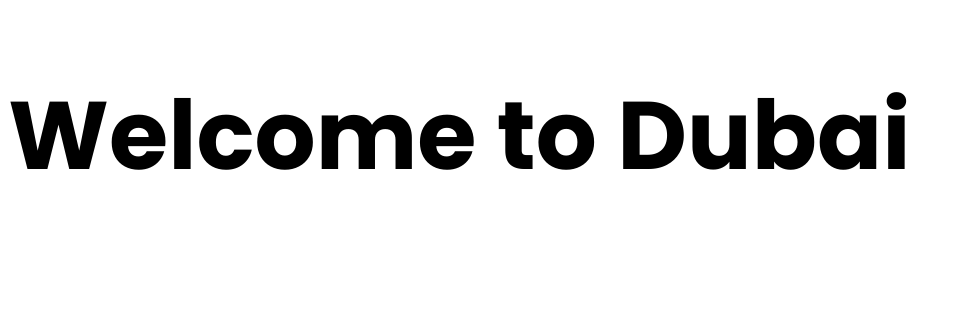
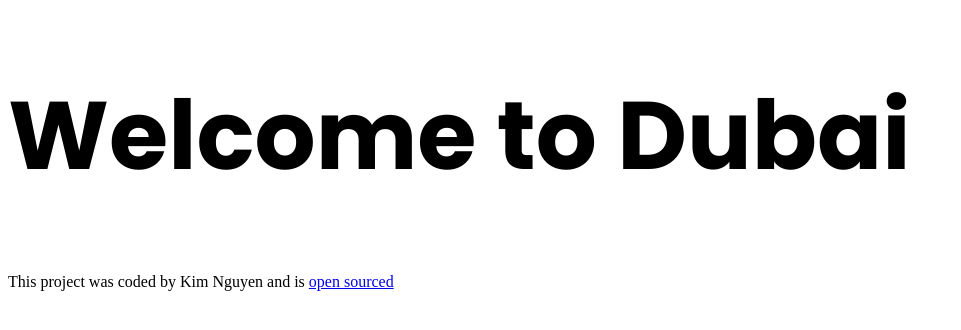
Before and after one commit to kimnguyen10/dubai-travel-project, a plain HTML site: page index.html in a window 1280 px wide. Shown: the whole page, without its empty margins (0-961 px from the left). Drawn offline with Linux system fonts and the light colour scheme.

Commit message:
Added a link to the Github repository

```diff
--- a/index.html
+++ b/index.html
@@ -14,5 +14,13 @@
   </head>
   <body>
     <h1>Welcome to Dubai</h1>
+    <footer>
+      This project was coded by Kim Nguyen and is
+      <a
+        href="https://github.com/kimnguyen10/dubai-travel-project"
+        target="_blank"
+        >open sourced</a
+      >
+    </footer>
   </body>
 </html>
```
